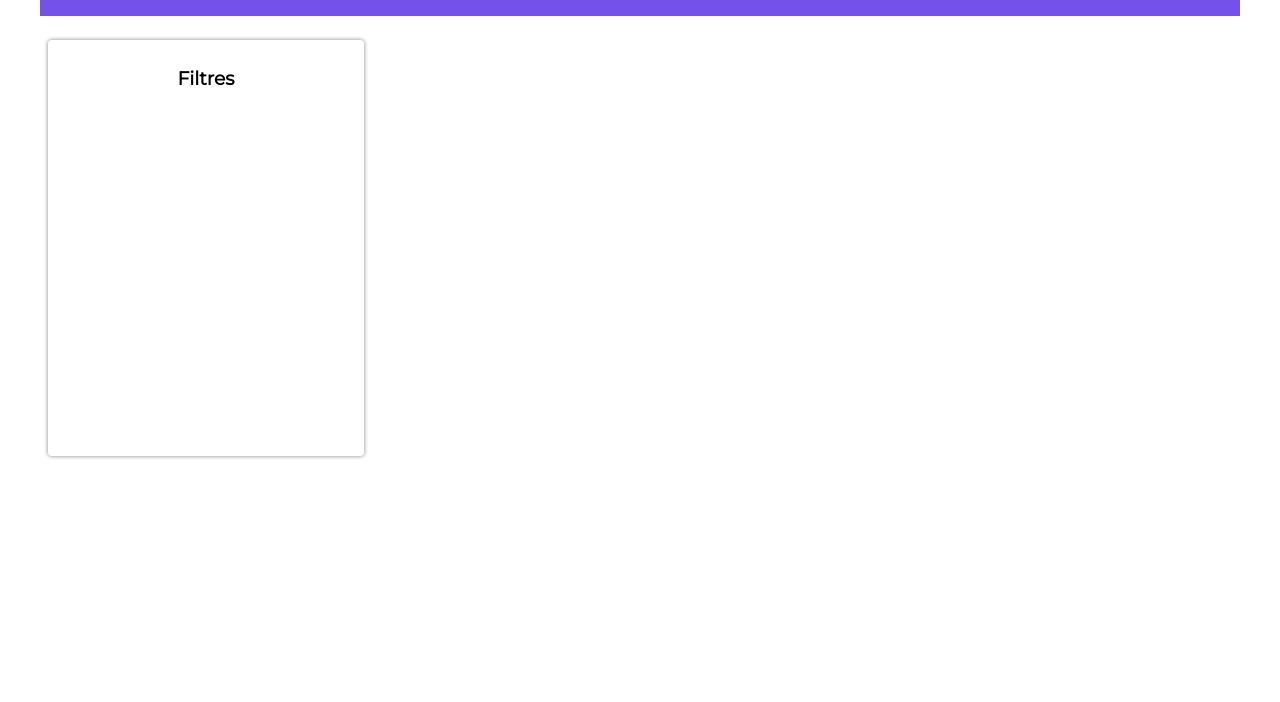
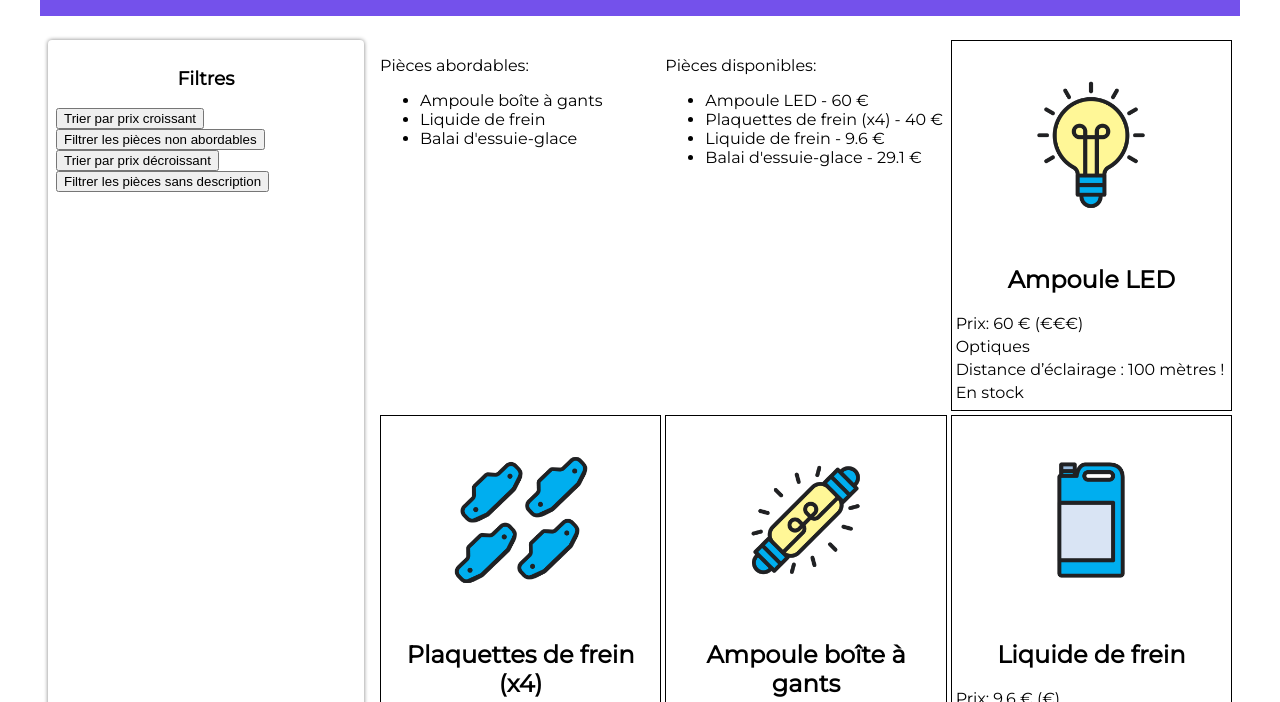
Before and after one commit to MisterO1/Pieces_auto_OC, a website: page index.html in a window 1280 px wide. Shown: the part 98-800 px from the top of the page. Drawn offline with Linux system fonts and the light colour scheme.

Commit message:
session 1

```diff
--- a/index.html
+++ b/index.html
@@ -15,10 +15,24 @@
 			<!-- Menu de recherche -->
 			<section class="filtres">
 				<h3>Filtres</h3>
+				<button class="btn-trier">Trier par prix croissant</button>
+				<br>
+				<button class="btn-filtrer">Filtrer les pièces non abordables</button>
+				<br>
+				<button class="btn-decroissant">Trier par prix décroissant</button>
+				<br>
+				<button class="btn-nodesc">Filtrer les pièces sans description</button>
 			</section>
 
 			<!-- Fiches produits -->
 			<section class="fiches">
+				<!-- Code ajouté -->
+				<div class="abordables">
+					<p>Pièces abordables:</p>
+				</div>
+				<div class="disponibles">
+					<p>Pièces disponibles:</p>
+				</div>
 			</section>
 		</main>
 	</body>
--- a/pieces-autos.json
+++ b/pieces-autos.json
@@ -3,29 +3,43 @@
         "id": 1,
         "nom": "Ampoule LED",
         "prix": 60,
-        "categorie": "Optiques"
+        "categorie": "Optiques",
+        "image": "images/ampoule-led.png",
+        "description": "Distance d’éclairage : 100 mètres !",
+        "disponibilite":true
     },
     {
         "id": 2,
         "nom": "Plaquettes de frein (x4)",
         "prix": 40,
-        "categorie": "Freinage"
+        "categorie": "Freinage",
+        "image": "images/plaquettes-frein.png",
+        "description": "Une qualité de freinage optimale, par tous les temps.",
+        "disponibilite":true
     },
     {
         "id": 3,
         "nom": "Ampoule boîte à gants",
         "prix": 5.49,
-        "categorie": "Optiques"
+        "categorie": "Optiques",
+        "image": "images/ampoule-boite-a-gants.png",
+        "description": "Pour y voir clair dans l’habitacle.",
+        "disponibilite":false
     },
     {
         "id": 4,
         "nom": "Liquide de frein",
         "prix": 9.60,
-        "categorie": "Freinage"
+        "categorie": "Freinage",
+        "image": "images/liquide-frein.png",
+        "disponibilite":true
     },
     {
         "id": 5,
         "nom": "Balai d'essuie-glace",
-        "prix": 29.10
+        "prix": 29.10,
+        "image": "images/balai-essuie-glace.png",
+        "description": "Performances d’essuyage au top ! Longueur : 550 mm.",
+        "disponibilite":true
     }
 ]
--- a/pieces.js
+++ b/pieces.js
@@ -0,0 +1,118 @@
+// Récupération des pièces depuis le fichier JSON
+const reponse = await fetch('pieces-autos.json');
+const pieces = await reponse.json();
+
+for (let i = 0; i < pieces.length; i++) {
+
+    const article = pieces[i];
+    // Récupération de l'élément du DOM qui accueillera les fiches
+    const sectionFiches = document.querySelector(".fiches");
+    // Création d’une balise dédiée à une pièce automobile
+    const pieceElement = document.createElement("article");
+    // Création des balises
+    const imageElement = document.createElement("img");
+    imageElement.src = article.image;
+    const nomElement = document.createElement("h2");
+    nomElement.innerText = article.nom;
+    const prixElement = document.createElement("p");
+    prixElement.innerText = `Prix: ${article.prix} € (${article.prix < 35 ? "€" : "€€€"})`;
+    const categorieElement = document.createElement("p");
+    categorieElement.innerText = article.categorie ?? "(aucune catégorie)";
+    const descriptionElement = document.createElement("p");
+    descriptionElement.innerText = article.description ?? "Pas de description pour le moment.";
+    const stockElement = document.createElement("p");
+    stockElement.innerText = article.disponibilite ? "En stock" : "Rupture de stock";
+
+    // On rattache la balise article a la section Fiches
+    sectionFiches.appendChild(pieceElement);
+    // On rattache l’image à pieceElement (la balise article)
+    pieceElement.appendChild(imageElement);
+    pieceElement.appendChild(nomElement);
+    pieceElement.appendChild(prixElement);
+    pieceElement.appendChild(categorieElement);
+    //Ajout des éléments au DOM pour l'exercice
+    pieceElement.appendChild(descriptionElement);
+    pieceElement.appendChild(stockElement);
+
+ }
+
+ //gestion des boutons
+const boutonTrier = document.querySelector(".btn-trier");
+
+boutonTrier.addEventListener("click", function () {
+    const piecesOrdonnees = Array.from(pieces);
+    piecesOrdonnees.sort(function (a, b) {
+        return a.prix - b.prix;
+     });
+     console.log(piecesOrdonnees);
+});
+
+const boutonFiltrer = document.querySelector(".btn-filtrer");
+
+boutonFiltrer.addEventListener("click", function () {
+    const piecesFiltrees = pieces.filter(function (piece) {
+        return piece.prix <= 35;
+    });
+   console.log(piecesFiltrees);
+});
+
+//Correction Exercice
+const boutonDecroissant = document.querySelector(".btn-decroissant");
+
+boutonDecroissant.addEventListener("click", function () {
+    const piecesOrdonnees = Array.from(pieces);
+    piecesOrdonnees.sort(function (a, b) {
+        return b.prix - a.prix;
+     });
+     console.log(piecesOrdonnees);
+});
+
+const boutonNoDescription = document.querySelector(".btn-nodesc");
+
+boutonNoDescription.addEventListener("click", function () {
+    const piecesFiltrees = pieces.filter(function (piece) {
+        return piece.description;
+    });
+   console.log(piecesFiltrees);
+});
+
+const noms = pieces.map(piece => piece.nom);
+for(let i = pieces.length -1 ; i >= 0; i--){
+    if(pieces[i].prix > 35){
+        noms.splice(i,1);
+    }
+}
+console.log(noms)
+
+//Création de la liste
+const abordablesElements = document.createElement('ul');
+//Ajout de chaque nom à la liste
+for(let i=0; i < noms.length ; i++){
+    const nomElement = document.createElement('li');
+    nomElement.innerText = noms[i];
+    abordablesElements.appendChild(nomElement);
+}
+// Ajout de l'en-tête puis de la liste au bloc résultats filtres
+document.querySelector('.abordables')
+    .appendChild(abordablesElements)
+
+//Code Exercice
+const nomsDisponibles = pieces.map(piece => piece.nom);
+const prixDisponibles = pieces.map(piece => piece.prix);
+
+for(let i = pieces.length -1 ; i >= 0; i--){
+    if(pieces[i].disponibilite === false){
+        nomsDisponibles.splice(i,1);
+        prixDisponibles.splice(i,1);
+    }
+}
+
+const disponiblesElement = document.createElement('ul');
+
+for(let i=0 ; i < nomsDisponibles.length ; i++){
+    const nomElement = document.createElement('li');
+    nomElement.innerText = `${nomsDisponibles[i]} - ${prixDisponibles[i]} €`;
+    disponiblesElement.appendChild(nomElement);
+}
+
+document.querySelector('.disponibles').appendChild(disponiblesElement);
--- a/styles.css
+++ b/styles.css
@@ -45,11 +45,24 @@ main {
 .fiches {
 	flex: 1;
 	margin: 8px;
+	display: grid;
+	grid-template-columns: repeat(3, 1fr);
+	gap: 4px;
 }
-.fiches img {
+.fiches article {
+	border: 1px solid black;
+	padding: 4px;
+}
+.fiches article img {
+	display: block;
+	margin-left: auto;
+	margin-right: auto;
 	max-width: 200px;
 }
-.fiches p {
+.fiches article p {
 	margin-top: 4px;
 	margin-bottom: 4px;
 }
+.fiches article h2 {
+	text-align: center;
+}
```
